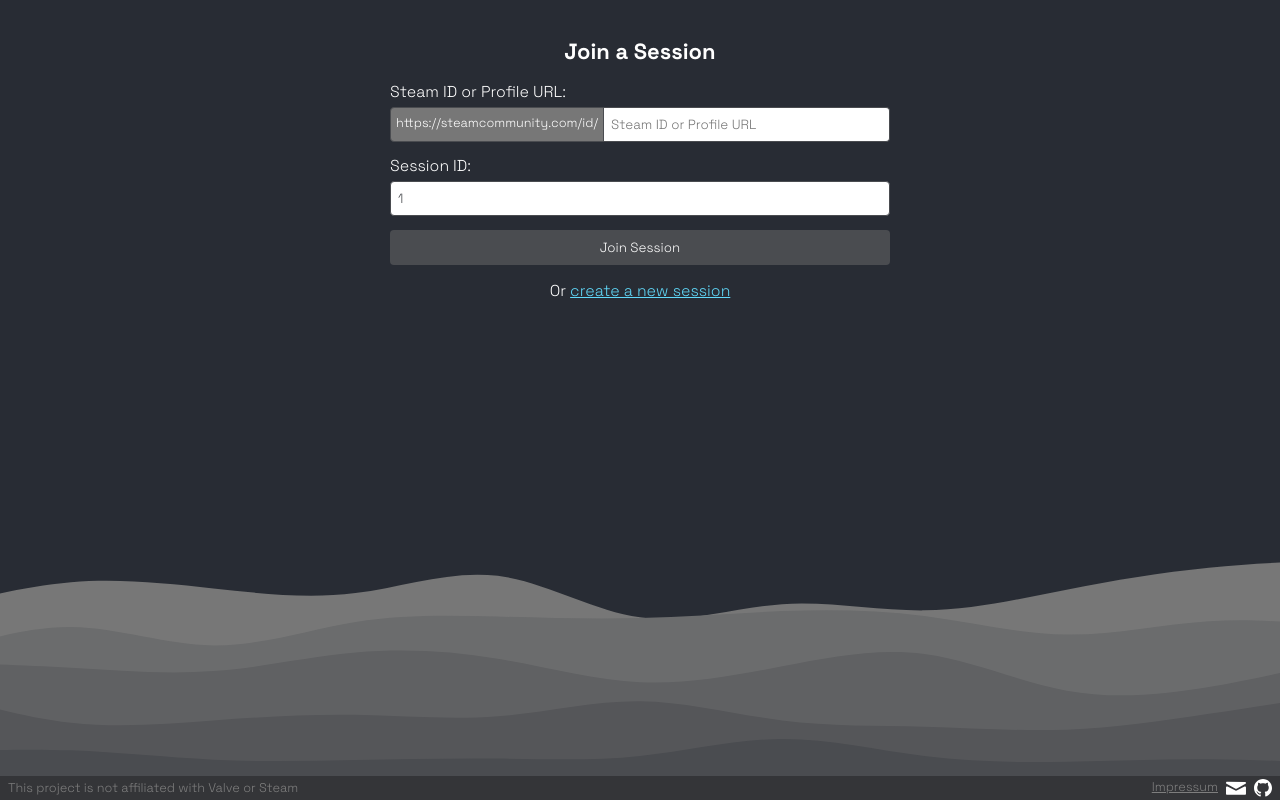
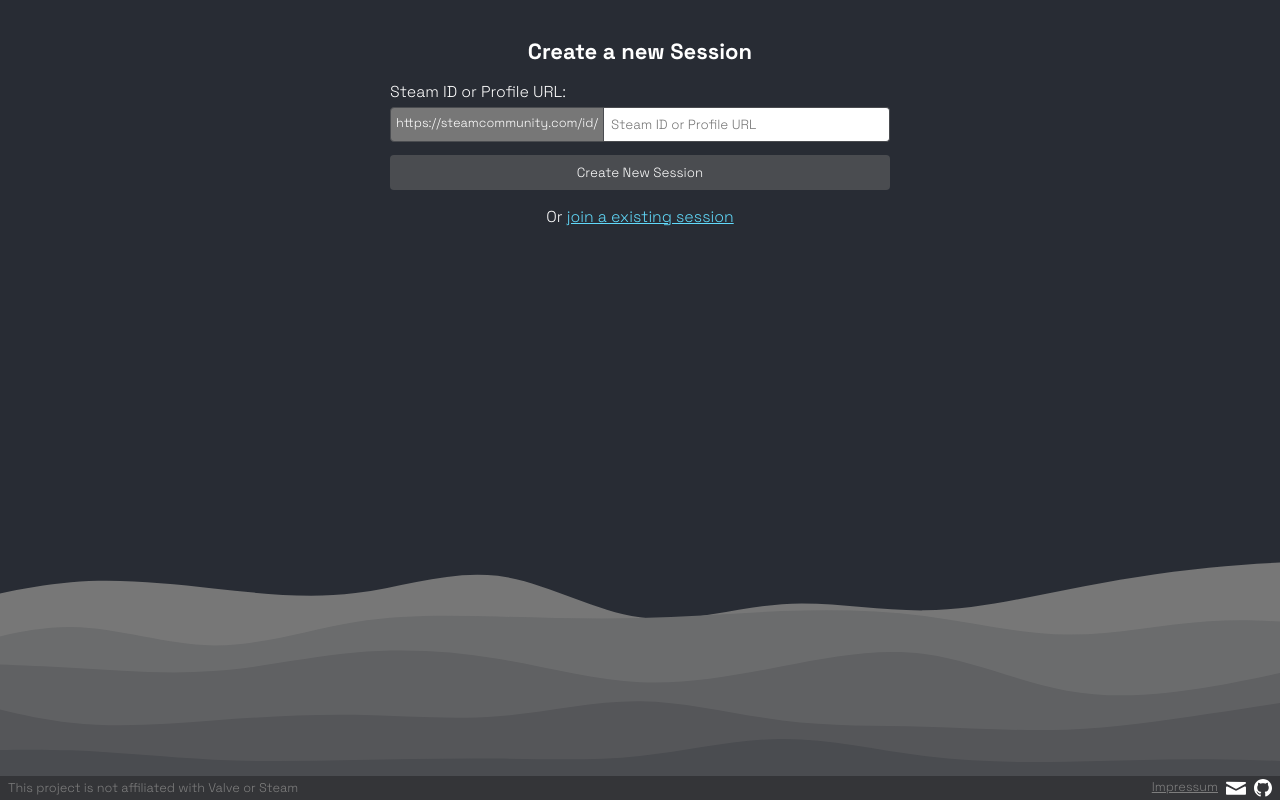
Before and after one commit to aliebald/common-steam-games, a React (Create React App) app: page /common-steam-games/create in a window 1280 px wide. Before the commit this address led to /common-steam-games/join. Built offline with nearby package versions, Linux system fonts and the light colour scheme; sample sign-in values are in the browser's storage.

Commit message:
Removed redirect to join page

```diff
--- a/src/App.tsx
+++ b/src/App.tsx
@@ -39,7 +39,6 @@ export default function App(this: any) {
     setJoinSessionId(sessionId);
   }
 
-  const switchToJoinPage = joinSessionId && window.location.pathname !== `${packageJSON.subUrl}/join`;
   const matching = steamId ? <Matching steamId={steamId} sessionId={joinSessionId} addError={addError} /> : <Redirect to="/" />
 
   return (
@@ -55,7 +54,7 @@ export default function App(this: any) {
               <JoinSession onSubmit={joinSession} sessionId={joinSessionId} steamId={steamId} />}
           </Route>
           <Route path="/create" exact>
-            {switchToJoinPage ? <Redirect to="/join" /> : <CreateSession onSubmit={createNewSession} steamId={steamId} />}
+            <CreateSession onSubmit={createNewSession} steamId={steamId} />
           </Route>
           <Route path="/" exact>
             <Redirect to="/create" />
```
